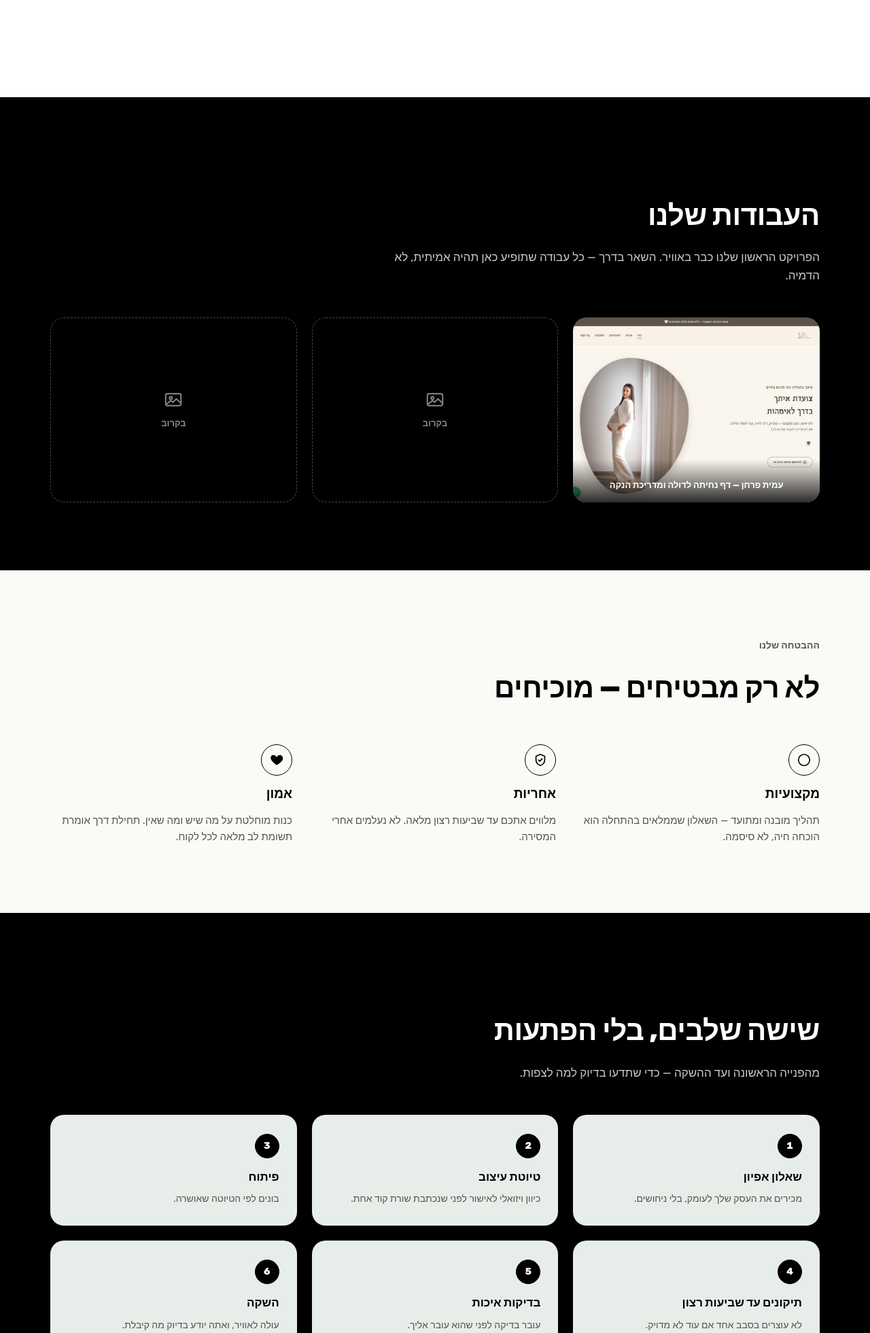
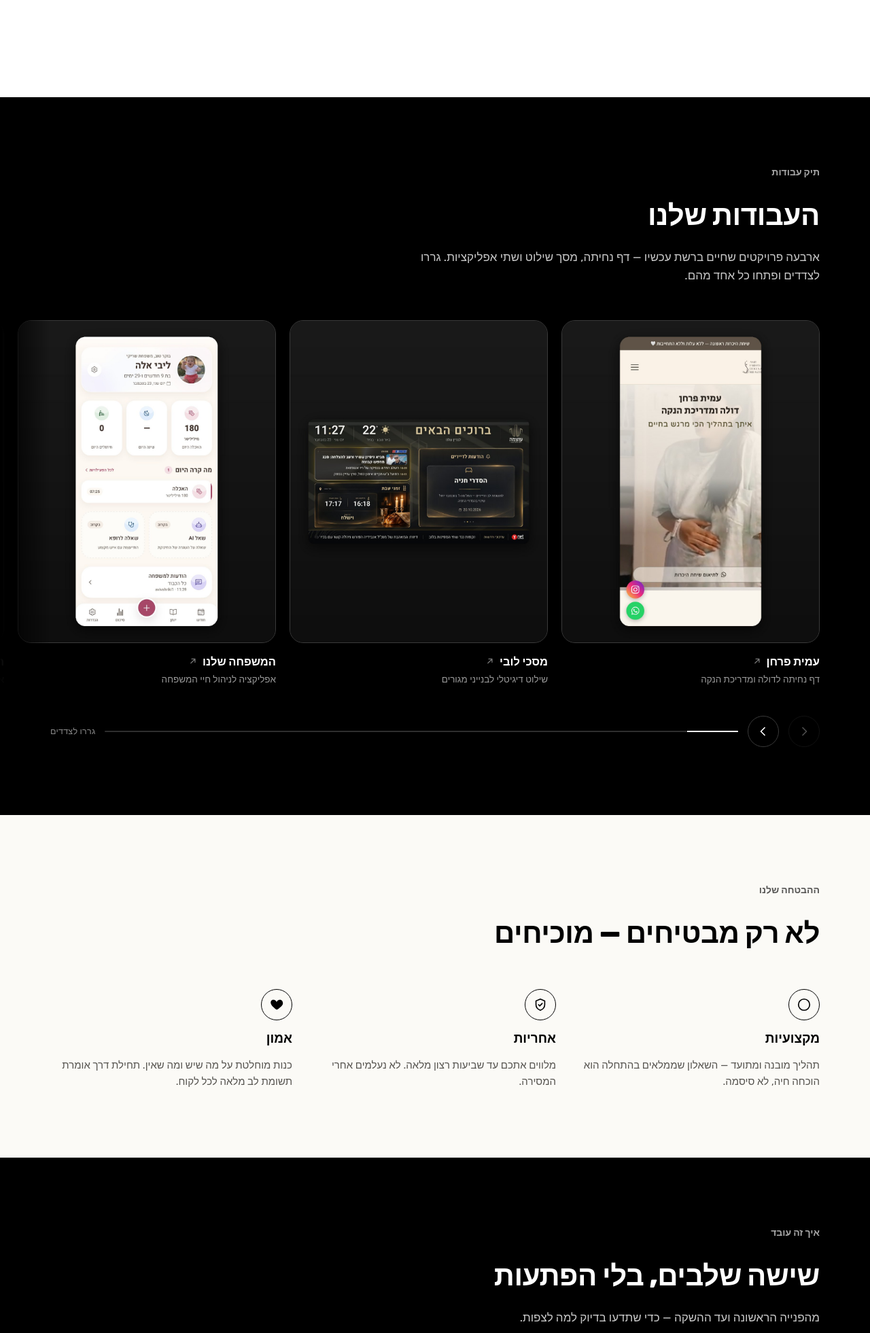
Before and after one commit to AvivShriki/aviv-digital, a PHP site: page / in a window 1280 px wide. Shown: the part 1892-3853 px from the top of the page at 68% size. Run offline with PHP 8.4, Linux system fonts and the light colour scheme.

Commit message:
תיק עבודות: קרוסלה אופקית של ארבעה פרויקטים
מחליף את רשת שלושת המציבים (כרטיס אחד מלא, שניים מקווקוים) ברכבת
נגללת עם ארבעת הפרויקטים שחיים באוויר: עמית פרחן, מסכי לובי,
האפליקציה המשפחתית והגרלת פיפא.

- גלילה אופקית עם הצמדה, גרירה בעכבר, גלילה טבעית במגע
- חיצים, מד התקדמות והצללות קצה — כולם מודעים לכיוון RTL
- כרטיסי תמונה אחידים 4:5 שמחזיקים גם מסך טלפון לאורך וגם מסך
  שילוט לרוחב בלי שהרכבת תיראה מבולגנת

תיקון דרך אגב: .eyebrow היה שחור על רקע שחור בכל הסקשנים הכהים.

Co-Authored-By: Claude Opus 5 <noreply@anthropic.com>

```diff
--- a/css/style.css
+++ b/css/style.css
@@ -126,6 +126,7 @@ body {
 
 .hero { background: var(--mint); padding: 72px 0 88px; overflow: hidden; }
 .hero .container { display: grid; grid-template-columns: 0.95fr 1.05fr; align-items: center; gap: 48px; }
+.section.on-black .eyebrow { color: var(--white); }
 .eyebrow { display: block; font-size: 14px; font-weight: 600; color: var(--black); opacity: 0.65; margin: 0 0 18px; }
 .hero h1 {
   font-family: var(--font); font-weight: 400; font-size: clamp(32px, 4.6vw, 50px);
@@ -237,35 +238,92 @@ body {
    4 — תיק עבודות (שחור) — מציבי מקום כנים, לא פרויקטים מומצאים
    ========================================================================== */
 
-.work-placeholders { display: grid; grid-template-columns: repeat(3, 1fr); gap: 22px; }
-.work-slot {
-  aspect-ratio: 4/3; border: 1.5px dashed #4A4A4A; border-radius: var(--radius);
-  display: flex; flex-direction: column; align-items: center; justify-content: center;
-  gap: 10px; color: #8A8A8A; transition: border-color 0.25s ease;
+/* רכבת אופקית של כרטיסי פרויקט — גרירה בעכבר, גלילה טבעית במגע */
+.work-rail-wrap { position: relative; }
+.work-rail-wrap::before,
+.work-rail-wrap::after {
+  content: ""; position: absolute; top: 0; bottom: 0; width: 72px; z-index: 2;
+  pointer-events: none; opacity: 0; transition: opacity 0.3s ease;
 }
-.work-slot:hover { border-color: var(--white); color: var(--white); }
-.work-slot svg { width: 30px; height: 30px; }
-.work-slot span { font-size: 13px; font-weight: 600; }
+/* הדף כולו RTL: ::before יושב בימין (תחילת הרכבת), ::after בשמאל (סופה). */
+.work-rail-wrap::before { inset-inline-start: 0; background: linear-gradient(to right, transparent, var(--black)); }
+.work-rail-wrap::after  { inset-inline-end: 0;  background: linear-gradient(to left,  transparent, var(--black)); }
+.work-rail-wrap.has-prev::before { opacity: 1; }
+.work-rail-wrap.has-next::after  { opacity: 1; }
 
-/* כרטיס תיק עבודות אמיתי — תמונה + כיתוב, לא מציב מקווקו */
-.work-slot--filled {
-  position: relative;
-  border: none;
-  overflow: hidden;
-  text-decoration: none;
-  color: var(--white);
-  transition: transform 0.25s ease;
+.work-rail {
+  overflow-x: auto; overscroll-behavior-x: contain;
+  scroll-snap-type: x mandatory;
+  scroll-padding-inline-start: max(24px, calc((100vw - var(--container)) / 2 + 24px));
+  scrollbar-width: none; -ms-overflow-style: none;
 }
-.work-slot--filled:hover { transform: translateY(-6px); }
-.work-slot--filled img { width: 100%; height: 100%; object-fit: cover; display: block; }
-.work-caption {
-  position: absolute; inset-inline: 0; bottom: 0;
-  background: linear-gradient(0deg, rgba(0,0,0,0.82) 0%, rgba(0,0,0,0) 100%);
-  padding: 28px 16px 14px;
-  font-size: 13px; font-weight: 600; text-align: center;
+.work-rail::-webkit-scrollbar { display: none; }
+.work-rail.is-dragging { scroll-snap-type: none; cursor: grabbing; }
+
+.work-track {
+  --rail-pad: max(24px, calc((100vw - var(--container)) / 2 + 24px));
+  display: flex; gap: 20px; margin: 0; list-style: none;
+  padding: 4px 0 10px;
+  padding-inline-start: var(--rail-pad);
+  padding-inline-end: 0;
+}
+/* דפדפנים מתעלמים מהריפוד הסופי של מיכל גלילה — פריט רפאים מחזיר אותו. */
+.work-track::after { content: ""; flex: 0 0 var(--rail-pad); }
+.work-track > li {
+  flex: 0 0 clamp(260px, 30vw, 380px);
+  scroll-snap-align: start;
 }
 
-@media (max-width: 760px) { .work-placeholders { grid-template-columns: 1fr; } }
+.work-card {
+  display: flex; flex-direction: column; gap: 4px; height: 100%;
+  text-decoration: none; color: var(--white);
+}
+.work-shot {
+  display: block; aspect-ratio: 4 / 5; margin-bottom: 12px;
+  border-radius: var(--radius); overflow: hidden;
+  background: #121212; border: 1px solid var(--border-on-black);
+  transition: transform 0.35s cubic-bezier(0.2, 0.7, 0.3, 1), border-color 0.35s ease;
+}
+.work-shot img { width: 100%; height: 100%; object-fit: cover; display: block; user-select: none; }
+.work-card:hover .work-shot,
+.work-card:focus-visible .work-shot { transform: translateY(-8px); border-color: #777; }
+
+.work-name {
+  display: flex; align-items: center; gap: 7px;
+  font-size: 16.5px; font-weight: 600; line-height: 1.4;
+}
+.work-arrow {
+  width: 13px; height: 13px; flex: none; opacity: 0.45;
+  transition: opacity 0.3s ease, transform 0.3s ease;
+}
+.work-card:hover .work-arrow,
+.work-card:focus-visible .work-arrow { opacity: 1; transform: translate(-2px, -2px); }
+.work-kind { font-size: 13.5px; color: #9A9A9A; line-height: 1.5; }
+
+.work-controls { display: flex; align-items: center; gap: 14px; margin-top: 34px; }
+.rail-btn {
+  flex: none; width: 46px; height: 46px; border-radius: 50%;
+  border: 1px solid var(--border-on-black); background: transparent; color: var(--white);
+  display: grid; place-items: center; cursor: pointer;
+  transition: background-color 0.25s ease, color 0.25s ease, border-color 0.25s ease, opacity 0.25s ease;
+}
+.rail-btn svg { width: 16px; height: 16px; }
+.rail-btn:hover:not(:disabled) { background: var(--white); color: var(--black); border-color: var(--white); }
+.rail-btn:disabled { opacity: 0.3; cursor: default; }
+.rail-progress { flex: 1 1 auto; height: 2px; background: #2E2E2E; border-radius: 2px; overflow: hidden; }
+.rail-progress > span { display: block; height: 100%; width: 30%; background: var(--white); transition: width 0.2s ease-out; }
+.rail-hint { flex: none; font-size: 12.5px; color: #8A8A8A; letter-spacing: 0.02em; }
+
+@media (max-width: 760px) {
+  .work-track > li { flex-basis: 72vw; }
+  .work-track { --rail-pad: 24px; }
+  .work-rail { scroll-padding-inline-start: 24px; }
+  .rail-btn { display: none; }
+  .work-controls { margin-top: 26px; }
+}
+@media (prefers-reduced-motion: reduce) {
+  .work-shot, .work-arrow, .rail-progress > span { transition: none; }
+}
 
 /* ==========================================================================
    5 — ההבטחה שלנו (קרם) — מחליף את סקשן העיתונות הבדוי בדוגמה
--- a/index.html
+++ b/index.html
@@ -126,21 +126,55 @@
       <div class="section-head reveal">
         <span class="eyebrow">תיק עבודות</span>
         <h2>העבודות שלנו</h2>
-        <p class="section-sub">הפרויקט הראשון שלנו כבר באוויר. השאר בדרך — כל עבודה שתופיע כאן תהיה אמיתית, לא הדמיה.</p>
+        <p class="section-sub">ארבעה פרויקטים שחיים ברשת עכשיו — דף נחיתה, מסך שילוט ושתי אפליקציות. גררו לצדדים ופתחו כל אחד מהם.</p>
       </div>
-      <div class="work-placeholders reveal">
-        <a class="work-slot work-slot--filled" href="https://avivshriki.github.io/amit-farchan-doula/" target="_blank" rel="noopener">
-          <img src="assets/work/amit-farchan-doula.jpg" alt="עמוד הבית של האתר שבנינו לעמית פרחן, דולה ומדריכת הנקה" loading="lazy">
-          <span class="work-caption">עמית פרחן — דף נחיתה לדולה ומדריכת הנקה</span>
-        </a>
-        <div class="work-slot" aria-hidden="true">
-          <svg viewBox="0 0 24 24" fill="none" stroke="currentColor" stroke-width="1.5"><rect x="3" y="5" width="18" height="14" rx="2"/><circle cx="9" cy="10" r="1.6"/><path d="M21 16l-5.5-5-4 4L9 13l-6 5"/></svg>
-          <span>בקרוב</span>
-        </div>
-        <div class="work-slot" aria-hidden="true">
-          <svg viewBox="0 0 24 24" fill="none" stroke="currentColor" stroke-width="1.5"><rect x="3" y="5" width="18" height="14" rx="2"/><circle cx="9" cy="10" r="1.6"/><path d="M21 16l-5.5-5-4 4L9 13l-6 5"/></svg>
-          <span>בקרוב</span>
-        </div>
+    </div>
+
+    <div class="work-rail-wrap reveal">
+      <div class="work-rail" id="work-rail" role="region" aria-label="תיק העבודות של אביב דיגיטל" tabindex="0">
+        <ul class="work-track">
+        <li>
+          <a class="work-card" href="https://amitfarhandoula.com" target="_blank" rel="noopener">
+            <span class="work-shot"><img src="assets/work/amit-farchan.jpg" alt="עמוד הבית של האתר שבנינו לעמית פרחן, דולה ומדריכת הנקה" width="1080" height="1350" loading="lazy" decoding="async" draggable="false"></span>
+            <span class="work-name">עמית פרחן<svg class="work-arrow" viewBox="0 0 16 16" aria-hidden="true" focusable="false"><path d="M11 3H5M11 3v6M11 3L3.5 10.5" fill="none" stroke="currentColor" stroke-width="1.6" stroke-linecap="round" stroke-linejoin="round"/></svg></span>
+            <span class="work-kind">דף נחיתה לדולה ומדריכת הנקה</span>
+          </a>
+        </li>
+        <li>
+          <a class="work-card" href="https://lobby.otzma.pro" target="_blank" rel="noopener">
+            <span class="work-shot"><img src="assets/work/lobby-screens.jpg" alt="מסך הלובי בבניין — ברוכים הבאים, הודעות לדיירים, זמני שבת וחדשות" width="1080" height="1350" loading="lazy" decoding="async" draggable="false"></span>
+            <span class="work-name">מסכי לובי<svg class="work-arrow" viewBox="0 0 16 16" aria-hidden="true" focusable="false"><path d="M11 3H5M11 3v6M11 3L3.5 10.5" fill="none" stroke="currentColor" stroke-width="1.6" stroke-linecap="round" stroke-linejoin="round"/></svg></span>
+            <span class="work-kind">שילוט דיגיטלי לבנייני מגורים</span>
+          </a>
+        </li>
+        <li>
+          <a class="work-card" href="https://family.avivdigi.com" target="_blank" rel="noopener">
+            <span class="work-shot"><img src="assets/work/family-app.jpg" alt="מסך הבית של האפליקציה המשפחתית — סיכום היום, פעילויות אחרונות והודעות למשפחה" width="1080" height="1350" loading="lazy" decoding="async" draggable="false"></span>
+            <span class="work-name">המשפחה שלנו<svg class="work-arrow" viewBox="0 0 16 16" aria-hidden="true" focusable="false"><path d="M11 3H5M11 3v6M11 3L3.5 10.5" fill="none" stroke="currentColor" stroke-width="1.6" stroke-linecap="round" stroke-linejoin="round"/></svg></span>
+            <span class="work-kind">אפליקציה לניהול חיי המשפחה</span>
+          </a>
+        </li>
+        <li>
+          <a class="work-card" href="https://lottery.avivdigi.com" target="_blank" rel="noopener">
+            <span class="work-shot"><img src="assets/work/fifa-lottery.jpg" alt="מסך הבית של אפליקציית הגרלת פיפא" width="1080" height="1350" loading="lazy" decoding="async" draggable="false"></span>
+            <span class="work-name">הגרלת פיפא<svg class="work-arrow" viewBox="0 0 16 16" aria-hidden="true" focusable="false"><path d="M11 3H5M11 3v6M11 3L3.5 10.5" fill="none" stroke="currentColor" stroke-width="1.6" stroke-linecap="round" stroke-linejoin="round"/></svg></span>
+            <span class="work-kind">אפליקציית הגרלות לקבוצה</span>
+          </a>
+        </li>
+        </ul>
+      </div>
+    </div>
+
+    <div class="container">
+      <div class="work-controls reveal">
+        <button class="rail-btn" type="button" data-rail="prev" aria-controls="work-rail" aria-label="הפרויקט הקודם">
+          <svg viewBox="0 0 16 16" aria-hidden="true" focusable="false"><path d="M6 2.5L11.5 8 6 13.5" fill="none" stroke="currentColor" stroke-width="1.7" stroke-linecap="round" stroke-linejoin="round"/></svg>
+        </button>
+        <button class="rail-btn" type="button" data-rail="next" aria-controls="work-rail" aria-label="הפרויקט הבא">
+          <svg viewBox="0 0 16 16" aria-hidden="true" focusable="false"><path d="M10 2.5L4.5 8 10 13.5" fill="none" stroke="currentColor" stroke-width="1.7" stroke-linecap="round" stroke-linejoin="round"/></svg>
+        </button>
+        <span class="rail-progress" aria-hidden="true"><span></span></span>
+        <span class="rail-hint">גררו לצדדים</span>
       </div>
     </div>
   </section>
--- a/js/main.js
+++ b/js/main.js
@@ -3,6 +3,7 @@
 document.addEventListener('DOMContentLoaded', () => {
   initNavToggle();
   initScrollReveal();
+  initWorkRail();
 });
 
 function initNavToggle() {
@@ -53,3 +54,98 @@ function initScrollReveal() {
   });
   window.addEventListener('hashchange', revealAll);
 }
+
+// רכבת תיק העבודות: חיצים, מד התקדמות וגרירה בעכבר.
+// במגע לא נוגעים בכלום — הגלילה הטבעית של הדפדפן טובה יותר מכל חיקוי שלה.
+function initWorkRail() {
+  const rail = document.getElementById('work-rail');
+  if (!rail) return;
+
+  const wrap = rail.closest('.work-rail-wrap');
+  const prev = document.querySelector('[data-rail="prev"]');
+  const next = document.querySelector('[data-rail="next"]');
+  const fill = document.querySelector('.rail-progress > span');
+  const isRtl = getComputedStyle(rail).direction === 'rtl';
+  const reduceMotion = window.matchMedia('(prefers-reduced-motion: reduce)').matches;
+
+  // ב-RTL ערך הגלילה שלילי, ולכן כל החישובים כאן על הערך המוחלט.
+  const maxScroll = () => rail.scrollWidth - rail.clientWidth;
+  const atScroll = () => Math.abs(rail.scrollLeft);
+
+  function update() {
+    const max = maxScroll();
+    const ratio = max > 1 ? atScroll() / max : 1;
+    const atStart = atScroll() <= 2;
+    const atEnd = atScroll() >= max - 2;
+
+    if (fill) fill.style.width = Math.max(8, Math.min(100, ratio * 100)).toFixed(1) + '%';
+    if (prev) prev.disabled = atStart;
+    if (next) next.disabled = atEnd;
+    if (wrap) {
+      wrap.classList.toggle('has-prev', !atStart);
+      wrap.classList.toggle('has-next', !atEnd);
+    }
+  }
+
+  function step(direction) {
+    const track = rail.querySelector('.work-track');
+    const card = rail.querySelector('.work-track > li');
+    const gap = track ? parseFloat(getComputedStyle(track).columnGap) || 20 : 20;
+    const distance = card ? card.offsetWidth + gap : rail.clientWidth * 0.8;
+    rail.scrollBy({
+      left: distance * direction * (isRtl ? -1 : 1),
+      behavior: reduceMotion ? 'auto' : 'smooth',
+    });
+  }
+
+  if (next) next.addEventListener('click', () => step(1));
+  if (prev) prev.addEventListener('click', () => step(-1));
+  rail.addEventListener('scroll', update, { passive: true });
+  window.addEventListener('resize', update);
+
+  // גרירה בעכבר בלבד. אצבע על מסך מקבלת את הגלילה הרגילה עם התנופה שלה.
+  let dragging = false;
+  let startX = 0;
+  let startScroll = 0;
+  let travelled = 0;
+
+  rail.addEventListener('pointerdown', (event) => {
+    if (event.pointerType !== 'mouse' || event.button !== 0) return;
+    dragging = true;
+    travelled = 0;
+    startX = event.clientX;
+    startScroll = rail.scrollLeft;
+    rail.setPointerCapture(event.pointerId);
+  });
+
+  rail.addEventListener('pointermove', (event) => {
+    if (!dragging) return;
+    const delta = event.clientX - startX;
+    if (Math.abs(delta) > 4) rail.classList.add('is-dragging');
+    if (rail.classList.contains('is-dragging')) {
+      travelled = delta;
+      rail.scrollLeft = startScroll - delta;
+    }
+  });
+
+  function endDrag(event) {
+    if (!dragging) return;
+    dragging = false;
+    if (rail.hasPointerCapture(event.pointerId)) rail.releasePointerCapture(event.pointerId);
+    requestAnimationFrame(() => rail.classList.remove('is-dragging'));
+  }
+
+  rail.addEventListener('pointerup', endDrag);
+  rail.addEventListener('pointercancel', endDrag);
+
+  // גרירה לא אמורה להיגמר בפתיחת פרויקט.
+  rail.addEventListener('click', (event) => {
+    if (Math.abs(travelled) > 6) {
+      event.preventDefault();
+      event.stopPropagation();
+    }
+    travelled = 0;
+  }, true);
+
+  update();
+}
```
Also changed, not shown: assets/work/amit-farchan-doula.jpg (deleted), assets/work/amit-farchan.jpg (added), assets/work/family-app.jpg (added), assets/work/fifa-lottery.jpg (added), assets/work/lobby-screens.jpg (added).
